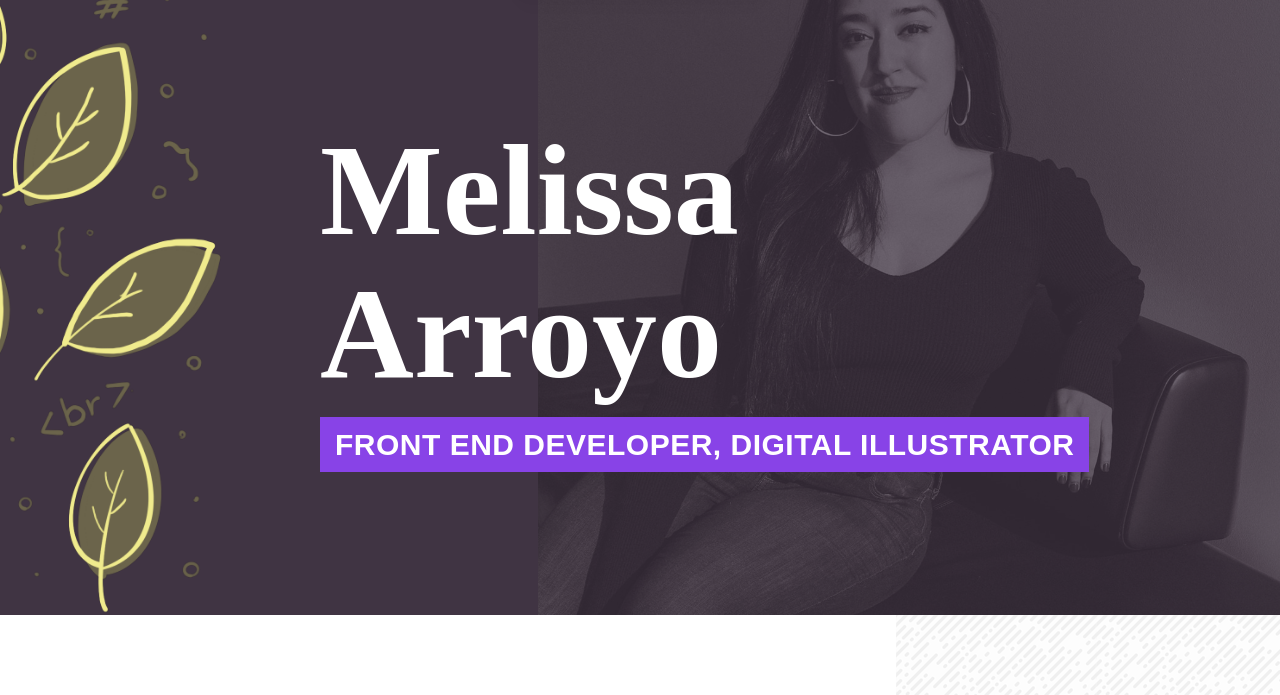
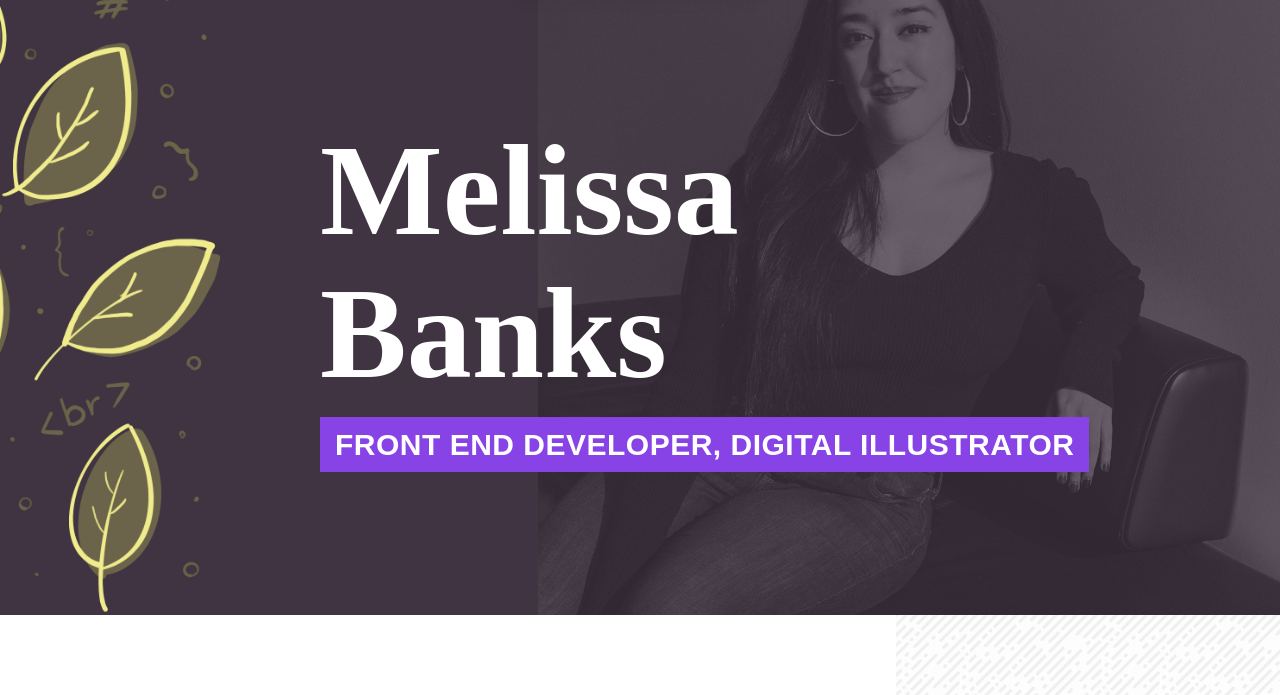
Before and after one commit to meliarr/WebPortfolio2023, an Astro site: page / in a window 1280 px wide. Shown: the part 105-800 px from the top of the page. Built offline with nearby package versions, Linux system fonts and the light colour scheme; Astro itself is replaced by a stand-in of ours; a web font is replaced by a local one.

Commit message:
updating my name throughout

```diff
--- a/src/components/ContactCTA.astro
+++ b/src/components/ContactCTA.astro
@@ -13,7 +13,7 @@
 			<Image
 			  class="ContactSection_Photo aspect-square"
 			  src={ctaHeadshot}
-			  alt="Melissa Arroyo headshot"
+			  alt="Melissa Banks headshot"
 			  width="500"
 			  height="500"
 			/>
--- a/src/components/Footer.astro
+++ b/src/components/Footer.astro
@@ -6,7 +6,7 @@ const currentYear = new Date().getFullYear();
 	<div class="w-100 flex flex-col lg:flex-row">
 		<div class="lg:w-6/12 text-left">
 			<p>
-				Designed and Built by Me Using <a href="https://astro.build/">Astro</a> and <a href="https://tailwindcss.com/">Tailwind CSS</a> &copy; {currentYear} Melissa Arroyo
+				Designed and Built by Me Using <a href="https://astro.build/">Astro</a> and <a href="https://tailwindcss.com/">Tailwind CSS</a> &copy; {currentYear} Melissa Banks
 			</p>
 		</div>
 		<p class="socials lg:w-6/12">
--- a/src/components/MainHead.astro
+++ b/src/components/MainHead.astro
@@ -8,7 +8,7 @@ interface Props {
 }
 
 const {
-	title = 'Melissa Arroyo | Kansas City Web Designer and Front-End Developer',
+	title = 'Melissa Banks | Kansas City Web Designer and Front-End Developer',
 	description = 'Welcome! Explore my wide variety of strategic and compelling web design, web development projects, and digital illustrations that showcase my creativity and expertise',
 } = Astro.props;
 ---
@@ -32,13 +32,13 @@ const {
     <!-- Open Graph Data -->
     <meta property="og:url" content="https://melarroyo.com/" />
     <meta property="og:type" content="website" />
-    <meta property="og:title" content="👩🏻‍💻 Melissa Arroyo | Front End Developer" />
+    <meta property="og:title" content="👩🏻‍💻 Melissa Banks | Front End Developer" />
     <meta property="og:description" content="Web designer and Front End Developer in Kansas City" />
     <meta property="og:image" content="https://www.melarroyo.com/2023-OG-IMG.png" />
 
     <!-- Twitter Card Data -->
     <meta name="twitter:card" content="summary" />
-    <meta name="twitter:title" content="👩🏻‍💻 Melissa Arroyo | Front End Developer" />
+    <meta name="twitter:title" content="👩🏻‍💻 Melissa Banks | Front End Developer" />
     <meta name="twitter:description" content="Web designer and Front End Developer in Kansas City" />
     <meta name="twitter:url" content="https://melarroyo.com/" />
     <meta name="twitter:image" content="https://www.melarroyo.com/2023-OG-IMG.png" />
--- a/src/pages/about.astro
+++ b/src/pages/about.astro
@@ -12,14 +12,14 @@ import ContactCTA from '../components/ContactCTA.astro';
 import IntroSection from '../components/IntroSection.astro';
 ---
 
-<BaseLayout title="About | Melissa Arroyo" description="Learn about Melissa Arroyo's background, skills, and get in touch!">
+<BaseLayout title="About | Melissa Banks" description="Learn about Melissa Banks's background, skills, and get in touch!">
 	<div class="about_page mt-[6rem] lg:mt-0">
 		<IntroSection
 			title="Meet Melissa"
 			tagline="Front End Developer with a Design & Marketing Background"
 			align="start"
 			image={headerPhoto}
-			imageAlt="Headshot of Melissa Arroyo"
+			imageAlt="Headshot of Melissa Banks"
 		/>
 		<section>
 			<div class="lg:w-7/12 PhotoCollage">
@@ -28,14 +28,14 @@ import IntroSection from '../components/IntroSection.astro';
 					height="400"
 					class="imgA"
 					src={aboutPhoto1}
-					alt="Melissa Arroyo with KCWIT Marketing Director"
+					alt="Melissa Banks with KCWIT Marketing Director"
 				/>
 				<Image
 					width="500"
 					height="400"
 					class="imgB"
 					src={aboutPhoto2}
-					alt="Melissa Arroyo with Coding & Cocktails team"
+					alt="Melissa Banks with Coding & Cocktails team"
 				/>
 			</div>
 			<div class="lg:w-5/12 mt-[2rem] lg:mt-0">
@@ -54,7 +54,7 @@ import IntroSection from '../components/IntroSection.astro';
 					height="400"
 					class="mx-auto"
 					src={aboutPhoto3}
-					alt="Melissa Arroyo with Coding & Cocktails team"
+					alt="Melissa Banks with Coding & Cocktails team"
 				/>
 			</div>
 		</section>
--- a/src/pages/index.astro
+++ b/src/pages/index.astro
@@ -26,7 +26,7 @@ import ContactCTA from "../components/ContactCTA.astro";
 
 <BaseLayout>
 	<HomeHero
-	  title="Melissa Arroyo"
+	  title="Melissa Banks"
 	  tagline="Front End Developer, Digital Illustrator"
 	  align="center"
 	/>
--- a/src/pages/work.astro
+++ b/src/pages/work.astro
@@ -15,8 +15,8 @@ const projects = (await getCollection('work'))
 ---
 
 <BaseLayout
-	title="My Work | Melissa Arroyo"
-	description="Learn about Melissa Arroyo's most recent projects in web design, development, and digital illustration"
+	title="My Work | Melissa Banks"
+	description="Learn about Melissa Banks's most recent projects in web design, development, and digital illustration"
 >
 	<div class="stack pt-[5rem] lg:pt-[1rem]">
 		<main class="stack">
--- a/src/pages/work/[...slug].astro
+++ b/src/pages/work/[...slug].astro
@@ -26,7 +26,7 @@ const { Content } = await entry.render();
 ---
 
 <BaseLayout
-  title={`${entry.data.title} | ${entry.data.type} by Melissa Arroyo`}
+  title={`${entry.data.title} | ${entry.data.type} by Melissa Banks`}
   description={entry.data.description}
 >
   <div class="stack">
--- a/src/pages/work/[type].astro
+++ b/src/pages/work/[type].astro
@@ -44,8 +44,8 @@ if (type === "illustrations") {
 ---
 
 <BaseLayout
-  title={`${entry} | Melissa Arroyo`}
-  description="Learn about Melissa Arroyo's most recent projects in web design, development, and digital illustration"
+  title={`${entry} | Melissa Banks`}
+  description="Learn about Melissa Banks's most recent projects in web design, development, and digital illustration"
 >
   <div class="stack pt-[5rem] lg:pt-[1rem]">
     <main class="stack">
```
